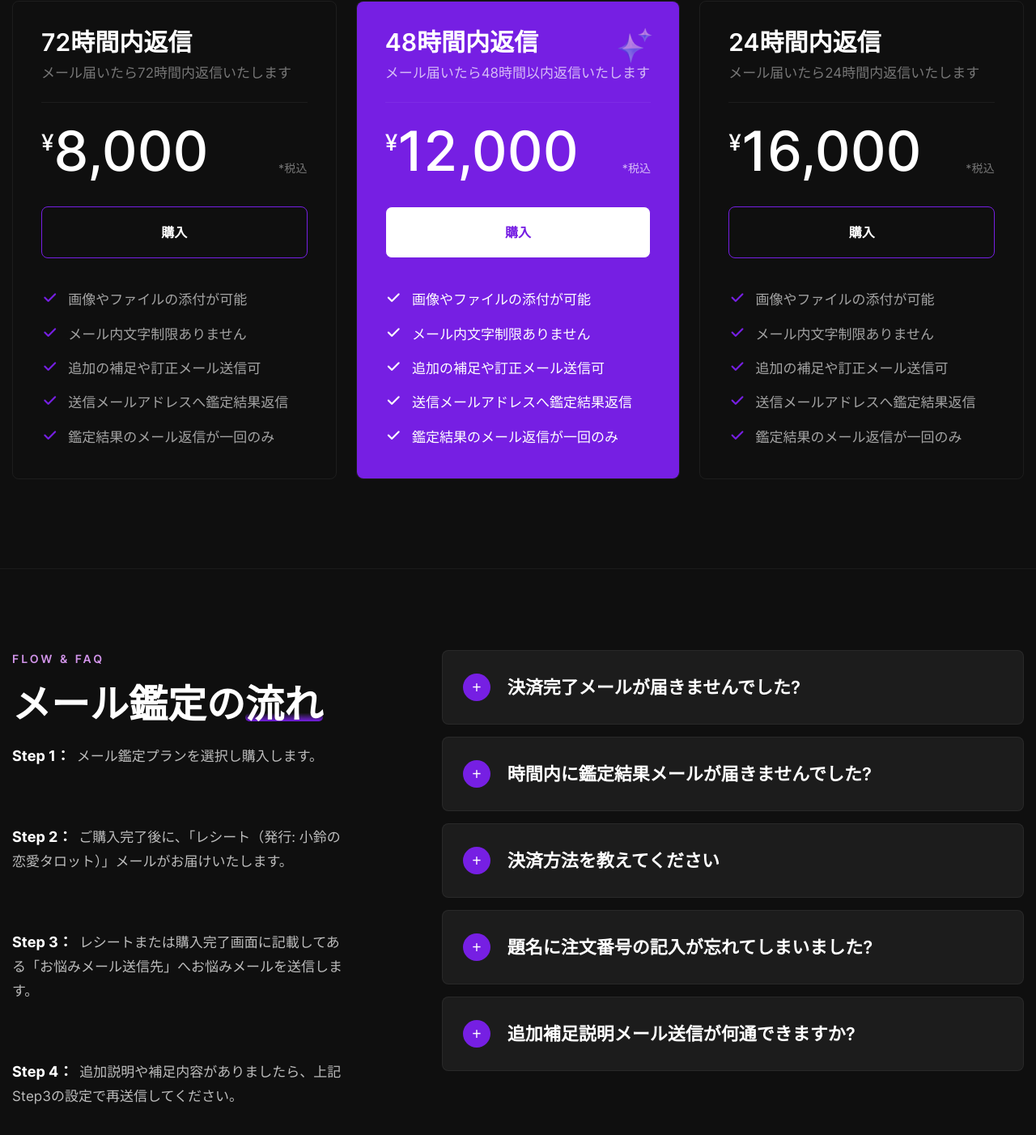
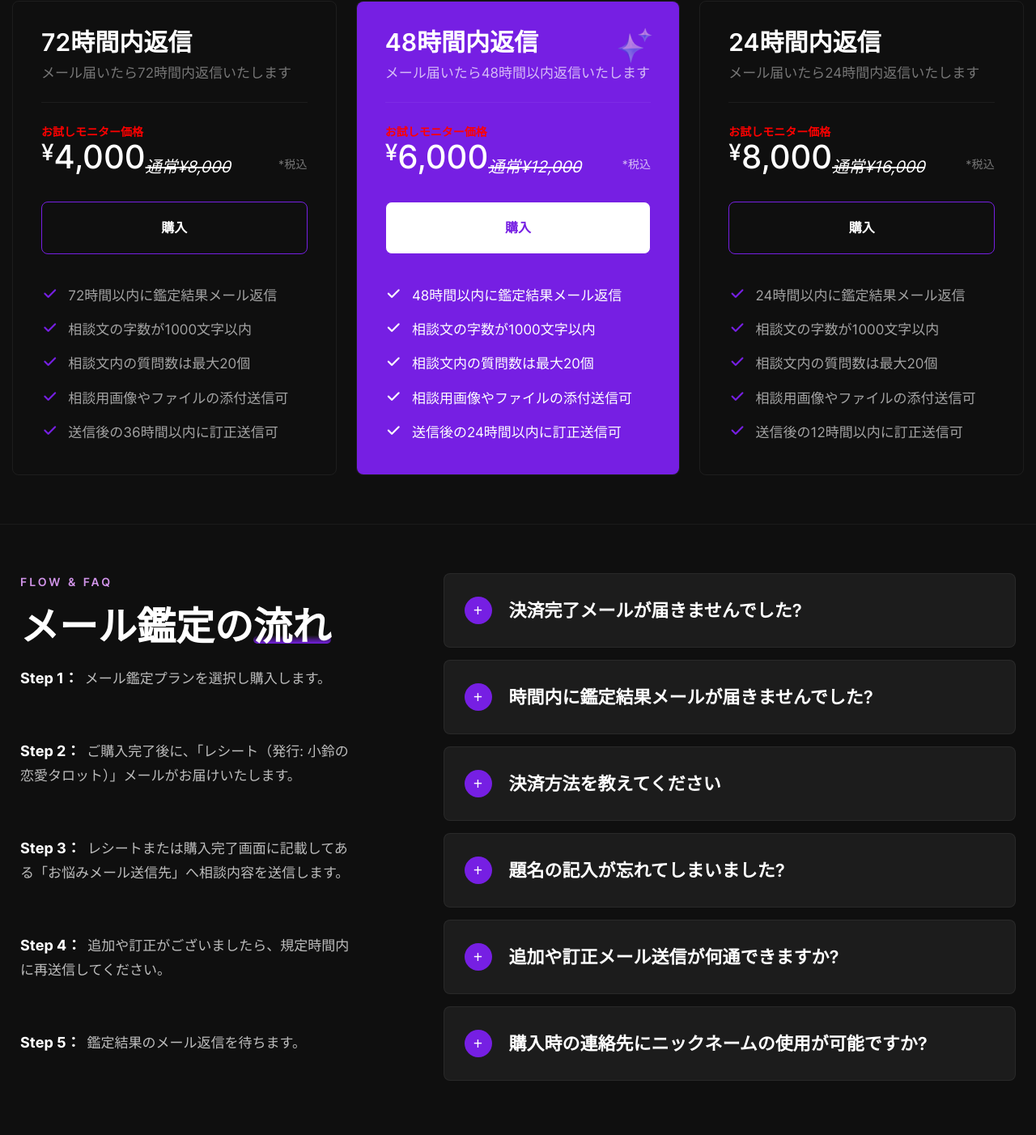
Before and after one commit to binarytree-inc/BinaryTreeOfficial, a plain HTML site: page kosuzu.html in a window 1280 px wide. Shown: the part 780-2182 px from the top of the page at 81% size. Drawn offline with Linux system fonts and the light colour scheme; files whose address does not match are found by name.

Commit message:
modify kosuzu mo

```diff
--- a/kosuzu.html
+++ b/kosuzu.html
@@ -201,19 +201,22 @@
 											<div class="price-block_one-title">72時間内返信</div>
 											<div class="price-block_one-subtitle">メール届いたら72時間内返信いたします</div>
 											<div class="price-block_one-content">
+												<div style="color: red;font-weight: bold">お試しモニター価格</div>
 												<div class="d-flex justify-content-between align-items-end flex-wrap">
-													<div class="price-block_one-price"><sup>¥</sup>8,000<sub></sub></div>
+													<div class="price-block_one-price">
+														<sup>¥</sup>4,000<sub><del>通常¥8,000</del></sub>
+													</div>
 													<div class="price-block_one-text">*税込</div>
 												</div>
 												<div class="price-block_one-button">
 													<a class="template-btn price-one_button" href="https://square.link/u/krVIxl4O" target="_blank">購入</a>
 												</div>
 												<ul class="price-block_one-list">
-													<li><i class="fa-solid fa-check fa-fw"></i>画像やファイルの添付が可能</li>
-													<li><i class="fa-solid fa-check fa-fw"></i>メール内文字制限ありません</li>
-													<li><i class="fa-solid fa-check fa-fw"></i>追加の補足や訂正メール送信可</li>
-													<li><i class="fa-solid fa-check fa-fw"></i>送信メールアドレスへ鑑定結果返信</li>
-													<li><i class="fa-solid fa-check fa-fw"></i>鑑定結果のメール返信が一回のみ</li>
+													<li><i class="fa-solid fa-check fa-fw"></i>72時間以内に鑑定結果メール返信</li>
+													<li><i class="fa-solid fa-check fa-fw"></i>相談文の字数が1000文字以内</li>
+													<li><i class="fa-solid fa-check fa-fw"></i>相談文内の質問数は最大20個</li>
+													<li><i class="fa-solid fa-check fa-fw"></i>相談用画像やファイルの添付送信可</li>
+													<li><i class="fa-solid fa-check fa-fw"></i>送信後の36時間以内に訂正送信可</li>
 												</ul>
 											</div>
 										</div>
@@ -226,19 +229,22 @@
 											<div class="price-block_one-title">48時間内返信</div>
 											<div class="price-block_one-subtitle">メール届いたら48時間以内返信いたします</div>
 											<div class="price-block_one-content">
+												<div style="color: red;font-weight: bold">お試しモニター価格</div>
 												<div class="d-flex justify-content-between align-items-end flex-wrap">
-													<div class="price-block_one-price"><sup>¥</sup>12,000<sub></sub></div>
+													<div class="price-block_one-price">
+														<sup>¥</sup>6,000<sub><del>通常¥12,000</del></sub>
+													</div>
 													<div class="price-block_one-text">*税込</div>
 												</div>
 												<div class="price-block_one-button">
 													<a class="template-btn price-one_button" href="https://square.link/u/13qtgMQ1" target="_blank">購入</a>
 												</div>
 												<ul class="price-block_one-list">
-													<li><i class="fa-solid fa-check fa-fw"></i>画像やファイルの添付が可能</li>
-													<li><i class="fa-solid fa-check fa-fw"></i>メール内文字制限ありません</li>
-													<li><i class="fa-solid fa-check fa-fw"></i>追加の補足や訂正メール送信可</li>
-													<li><i class="fa-solid fa-check fa-fw"></i>送信メールアドレスへ鑑定結果返信</li>
-													<li><i class="fa-solid fa-check fa-fw"></i>鑑定結果のメール返信が一回のみ</li>
+													<li><i class="fa-solid fa-check fa-fw"></i>48時間以内に鑑定結果メール返信</li>
+													<li><i class="fa-solid fa-check fa-fw"></i>相談文の字数が1000文字以内</li>
+													<li><i class="fa-solid fa-check fa-fw"></i>相談文内の質問数は最大20個</li>
+													<li><i class="fa-solid fa-check fa-fw"></i>相談用画像やファイルの添付送信可</li>
+													<li><i class="fa-solid fa-check fa-fw"></i>送信後の24時間以内に訂正送信可</li>
 												</ul>
 											</div>
 										</div>
@@ -250,19 +256,22 @@
 											<div class="price-block_one-title">24時間内返信</div>
 											<div class="price-block_one-subtitle">メール届いたら24時間内返信いたします</div>
 											<div class="price-block_one-content">
+												<div style="color: red;font-weight: bold">お試しモニター価格</div>
 												<div class="d-flex justify-content-between align-items-end flex-wrap">
-													<div class="price-block_one-price"><sup>¥</sup>16,000<sub></sub></div>
+													<div class="price-block_one-price">
+														<sup>¥</sup>8,000<sub><del>通常¥16,000</del></sub>
+													</div>
 													<div class="price-block_one-text">*税込</div>
 												</div>
 												<div class="price-block_one-button">
 													<a class="template-btn price-one_button" href="https://square.link/u/NRICuoHE" target="_blank">購入</a>
 												</div>
 												<ul class="price-block_one-list">
-													<li><i class="fa-solid fa-check fa-fw"></i>画像やファイルの添付が可能</li>
-													<li><i class="fa-solid fa-check fa-fw"></i>メール内文字制限ありません</li>
-													<li><i class="fa-solid fa-check fa-fw"></i>追加の補足や訂正メール送信可</li>
-													<li><i class="fa-solid fa-check fa-fw"></i>送信メールアドレスへ鑑定結果返信</li>
-													<li><i class="fa-solid fa-check fa-fw"></i>鑑定結果のメール返信が一回のみ</li>
+													<li><i class="fa-solid fa-check fa-fw"></i>24時間以内に鑑定結果メール返信</li>
+													<li><i class="fa-solid fa-check fa-fw"></i>相談文の字数が1000文字以内</li>
+													<li><i class="fa-solid fa-check fa-fw"></i>相談文内の質問数は最大20個</li>
+													<li><i class="fa-solid fa-check fa-fw"></i>相談用画像やファイルの添付送信可</li>
+													<li><i class="fa-solid fa-check fa-fw"></i>送信後の12時間以内に訂正送信可</li>
 												</ul>
 											</div>
 										</div>
@@ -294,8 +303,8 @@
 							<div class="sec-title_text">
 								<div class="step"><b>Step 1：</b>メール鑑定プランを選択し購入します。<br><br></div>
 								<div class="step"><b>Step 2：</b>ご購入完了後に、「レシート（発行: 小鈴の恋愛タロット）」メールがお届けいたします。<br><br></div>
-								<div class="step"><b>Step 3：</b>レシートまたは購入完了画面に記載してある「お悩みメール送信先」へお悩みメールを送信します。<br><br></div>
-								<div class="step"><b>Step 4：</b>追加説明や補足内容がありましたら、上記Step3の設定で再送信してください。<br><br></div>
+								<div class="step"><b>Step 3：</b>レシートまたは購入完了画面に記載してある「お悩みメール送信先」へ相談内容を送信します。<br><br></div>
+								<div class="step"><b>Step 4：</b>追加や訂正がございましたら、規定時間内に再送信してください。<br><br></div>
 								<div class="step"><b>Step 5：</b>鑑定結果のメール返信を待ちます。</div>
 							</div>
 						</div>
@@ -314,7 +323,7 @@
 								<div class="acc-btn"><div class="icon-outer"><span class="icon icon-plus fa-solid fa-plus fa-fw"></span></div>決済完了メールが届きませんでした?</div>
 								<div class="acc-content">
 									<div class="content">
-										<div class="text">決済完了後に、基本的に10分以内に「レシート（発行: 小鈴の恋愛タロット）」のメールがお届きいたします。もし届いてない場合は、お手数ですが、info@bi2tree.comまでご連絡ください。</div>
+										<div class="text">決済する際に、メールアドレスが正しくご記入した場合に、決済完了後の10分以内に「レシート（発行: 小鈴の恋愛タロット）」のメールがお届きいたします。もし届いてない場合は、お手数ですが、info@bi2tree.comまでご連絡ください。</div>
 									</div>
 								</div>
 							</li>
@@ -341,20 +350,30 @@
 
 							<!-- Block -->
 							<li class="accordion block">
-								<div class="acc-btn"><div class="icon-outer"><span class="icon icon-plus fa-solid fa-plus fa-fw"></span></div>題名に注文番号の記入が忘れてしまいました?</div>
+								<div class="acc-btn"><div class="icon-outer"><span class="icon icon-plus fa-solid fa-plus fa-fw"></span></div>題名の記入が忘れてしまいました?</div>
 								<div class="acc-content">
 									<div class="content">
-										<div class="text">レシートに記載したお悩みメール送信先に追って送信してください。先生または運営側からの連絡がある場合もございます。</div>
+										<div class="text">相談文にご購入際に記入した顧客名がございましたら、基本的に問題ございません。または追って再送信ください。先生や運営側からの連絡がある場合もございます。</div>
 									</div>
 								</div>
 							</li>
 
 							<!-- Block -->
 							<li class="accordion block">
-								<div class="acc-btn"><div class="icon-outer"><span class="icon icon-plus fa-solid fa-plus fa-fw"></span></div>追加補足説明メール送信が何通できますか?</div>
+								<div class="acc-btn"><div class="icon-outer"><span class="icon icon-plus fa-solid fa-plus fa-fw"></span></div>追加や訂正メール送信が何通できますか?</div>
 								<div class="acc-content">
 									<div class="content">
-										<div class="text">同一鑑定であれば、何通でも構いません。鑑定内容が変わったら、追加した内容に対する返信がお断りいたします。</div>
+										<div class="text">同一鑑定であれば、何通でも構いませんが、鑑定内容が変わったら、合計質問数が20を超えたら、追加した相談内容に対する鑑定がお断りいたします。</div>
+									</div>
+								</div>
+							</li>
+
+							<!-- Block -->
+							<li class="accordion block">
+								<div class="acc-btn"><div class="icon-outer"><span class="icon icon-plus fa-solid fa-plus fa-fw"></span></div>購入時の連絡先にニックネームの使用が可能ですか?</div>
+								<div class="acc-content">
+									<div class="content">
+										<div class="text">はい、可能です。決済完了後のレシートに、顧客情報としてご記入した内容が反映しますので、ニックネームや偽名でも構いません。</div>
 									</div>
 								</div>
 							</li>
--- a/static/css/global.css
+++ b/static/css/global.css
@@ -924,7 +924,7 @@ img{
 }
 
 .sec-title_text .step{
-	margin-bottom: 40px;
+	margin-bottom: 30px;
 }
 
 .sec-title_text .step b{
--- a/static/css/responsive.css
+++ b/static/css/responsive.css
@@ -492,7 +492,7 @@
 
 	.cta-one_image-outer{
 		display: inline-block;
-		margin-top: 30px;
+		margin-top: 0;
 	}
 
 	.footer-newsletter{
@@ -955,7 +955,7 @@
 
 
 	.sec-title_text .step{
-		margin: 16px 0;
+		margin: 30px 0;
 	}
 
 	h1{
```
Also changed, not shown: done.html (+16 -6 lines), static/css/style.css.
